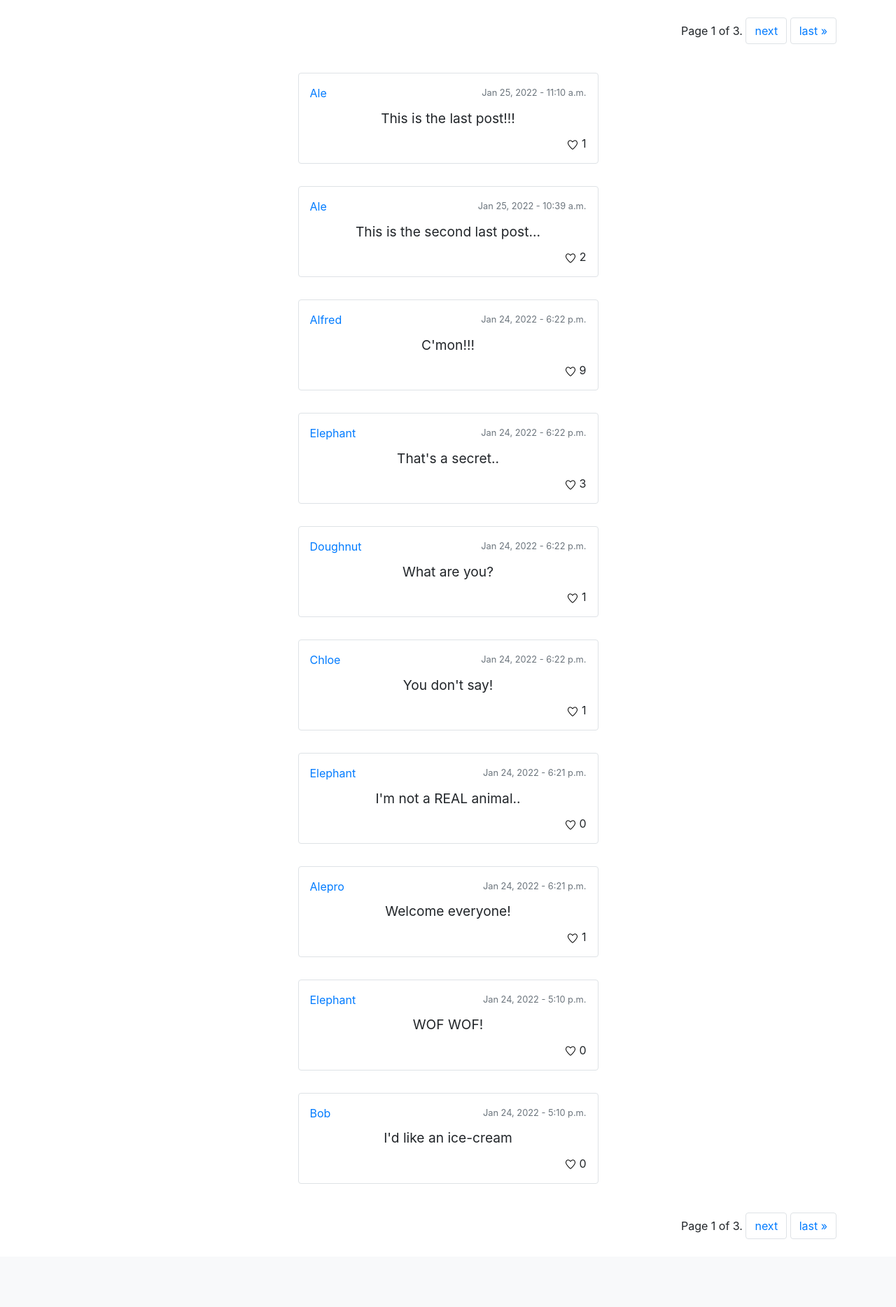
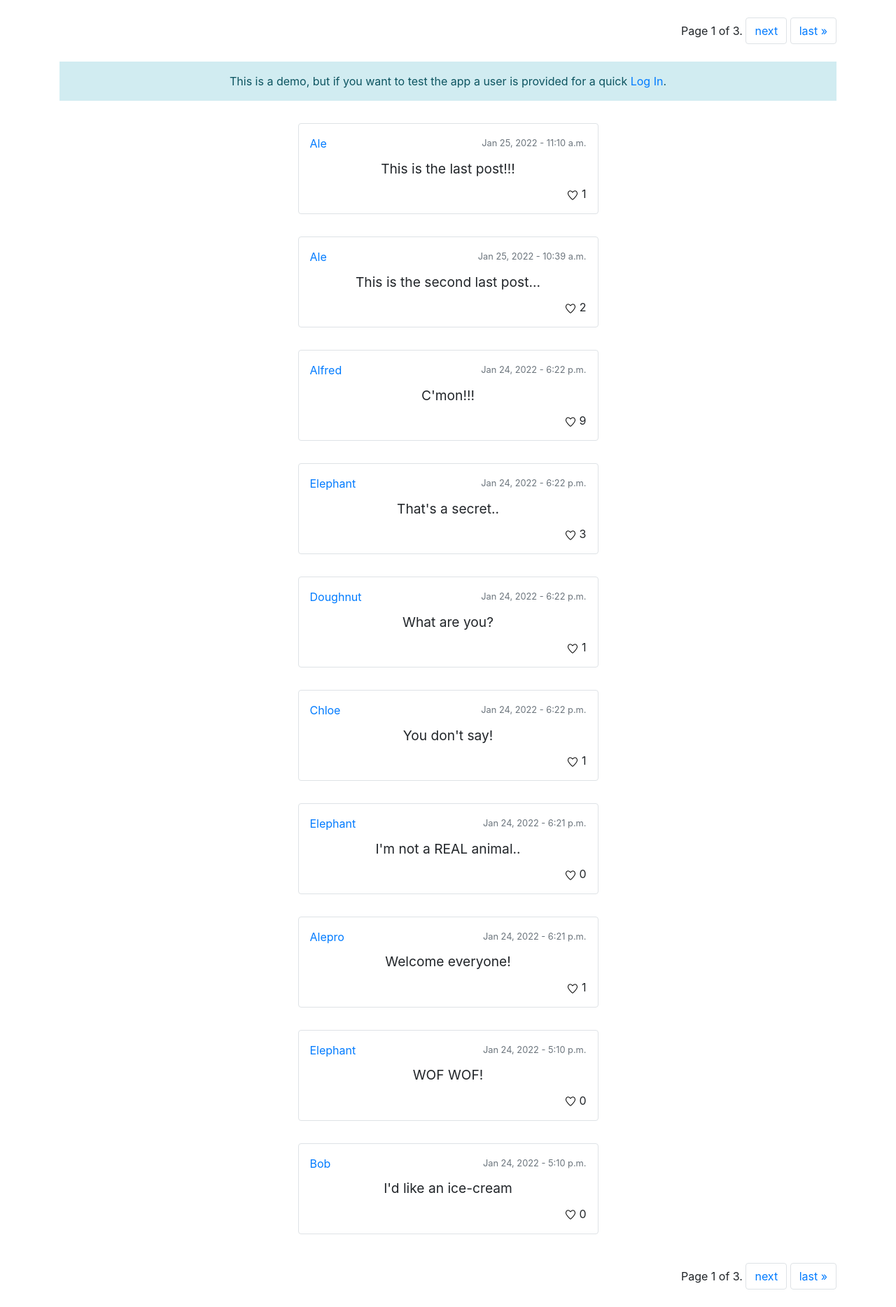
Before and after one commit to Athryell/project-social, a Django app: page / in a window 1280 px wide. Shown: the part 58-1926 px from the top of the page at 70% size. Before the commit the page ends 1829 px from the top, so only its background shows below. Run offline with Django 3.2, Linux system fonts and the light colour scheme; data comes from the database, SQL or seed files in the repository; both versions use the stored data as it was after the commit; some libraries are stand-ins or nearby versions.

Commit message:
venv + add info panel for demo

```diff
--- a/network/static/network/styles.css
+++ b/network/static/network/styles.css
@@ -106,6 +106,30 @@ article, #compose-view{
     width: 20px;
 }
 
+.like-tooltip {
+    position: relative;
+}
+
+.like-tooltip::after {
+    position: absolute;
+    content: 'Login to like';
+    left: 50%;
+    top: 120%;
+    transform: translateX(-50%);
+    width: max-content;
+    background-color: rgb(221, 221, 221);
+    z-index: 3;
+    padding: 0.25em 0.75em;
+    color: var(--col-lightest);
+    border-radius: 4px;
+    opacity: 0;
+    transition: opacity 0.3s;
+}
+
+.like-tooltip:hover::after {
+    opacity: 1;
+}
+
 /* Pagination */
 
 .pagination *{
--- a/network/templates/network/display_post.html
+++ b/network/templates/network/display_post.html
@@ -22,8 +22,12 @@
             {% endif %}
 
             <span class="likes">
-                <img class="like-icon" data-id="{{ post.id }}" src="{% static 'images/like-white.png'%}" alt="like button">
-                <img hidden class="unlike-icon" data-id="{{ post.id }}" src="{% static 'images/like-red.png'%}" alt="unlike button">
+                {% if user.is_authenticated %}
+                    <img class="like-icon" data-id="{{ post.id }}" src="{% static 'images/like-white.png'%}" alt="like button">
+                    <img hidden class="unlike-icon" data-id="{{ post.id }}" src="{% static 'images/like-red.png'%}" alt="unlike button">
+                {% else %}
+                    <span class="like-tooltip"><img src="{% static 'images/like-white.png'%}" alt="like button"></span>
+                {% endif %}
                 <span class="like-count" data-likes="{{ post.likes }}"></span>
             </span>
 
--- a/network/templates/network/index.html
+++ b/network/templates/network/index.html
@@ -2,6 +2,16 @@
 
 {% block body %}
     {% include "network/paginator.html" %}
+
+    {% if not user.is_authenticated %}
+    <p class="alert-info p-3 text-center">
+        This is a demo, but if you want to test the app a user is provided for a quick <a href="{% url 'login' %}">Log In</a>.<br>
+    </p>
+    {% else %}
+    <p class="alert-info p-3 text-center">
+        This is a demo. Enjoy :)<br>
+    </p>
+    {% endif %}
 
     <div class="container post-container">
         {% for post in page_obj %}
--- a/network/templates/network/layout.html
+++ b/network/templates/network/layout.html
@@ -44,6 +44,7 @@
                     {% endif %}
                 </ul>
             </div>
+
             <div>
                 <ul class="navbar-nav" id="left-navbar">
                     {% if user.is_authenticated %}
@@ -60,6 +61,7 @@
             </div>
         </nav>
         {% endwith %}
+
         <div class="container messages">
             {% if messages %}
                 {% for message in messages %}
--- /dev/null
+++ b/venv_network/pyvenv.cfg
@@ -0,0 +1,3 @@
+home = /Library/Frameworks/Python.framework/Versions/3.9/bin
+include-system-site-packages = false
+version = 3.9.5
```
Also changed, not shown: network/templates/network/login.html (+7 -2 lines), db.sqlite3, 13 other files.
